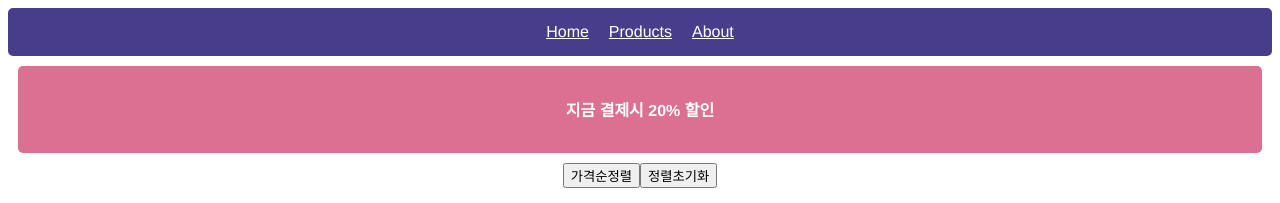
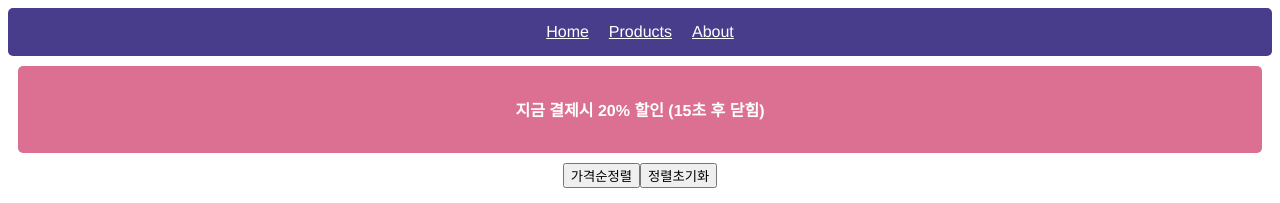
Before and after one commit to tuz22/studying-vue, a Vue app: page / in a window 1280 px wide. Shown: the top 203 px of the page. Built offline with nearby package versions, Linux system fonts and the light colour scheme.

Commit message:
2초 뒤 사라지는 베너

```diff
--- a/src/App.vue
+++ b/src/App.vue
@@ -8,7 +8,7 @@
     <div class="menu">
         <a v-for="(a, i) in menu" :key="i" href="">{{ a }}</a>
     </div>
-    <Discount />
+    <Discount v-if="showDiscount" :second="second" />
     <button @click="priceSort()">가격순정렬</button>
     <button @click="sortBack()">정렬초기화</button>
     <h1>방찾기</h1>
@@ -57,6 +57,8 @@ export default {
             data: data,
             originData: [...data], // array/object 데이터의 사본을 만들 때 [...array자료]
             clickId: 0,
+            showDiscount: true,
+            second: 20,
             // report: 0,
             // titleStyle: 'color : blue', // HTML 속성도 데이터바인딩 가능
         };
@@ -74,6 +76,18 @@ export default {
         sortBack() {
             this.data = [...this.originData];
         },
+    },
+    created() {
+        if (this.showDiscount) {
+            setInterval(() => {
+                this.second--;
+            }, 1000);
+        }
+    },
+    mounted() {
+        setTimeout(() => {
+            this.showDiscount = false;
+        }, 20000);
     },
     components: { Discount, Modal, Card }, // {Discount: Discount} 이름:컴포넌트 같을때는 축약가능
 };
--- a/src/components/Discount.vue
+++ b/src/components/Discount.vue
@@ -1,12 +1,17 @@
 <template>
     <div class="discount">
-        <h4>지금 결제시 20% 할인</h4>
+        <h4>
+            지금 결제시 20% 할인 <span>({{ second }}초 후 닫힘)</span>
+        </h4>
     </div>
 </template>
 
 <script>
 export default {
     name: 'Discount-banner',
+    props: {
+        second: Number,
+    },
 };
 </script>
 
```
